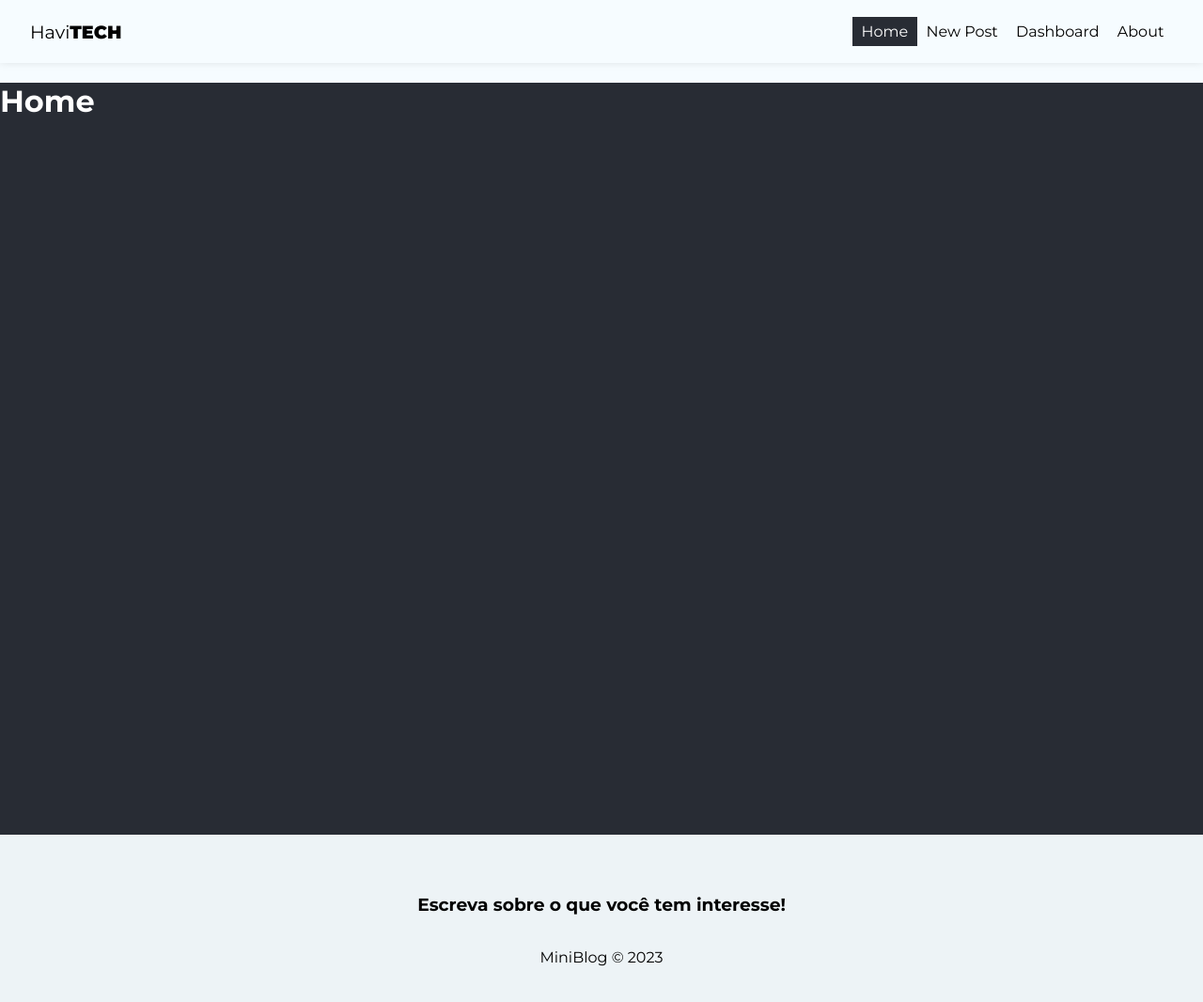
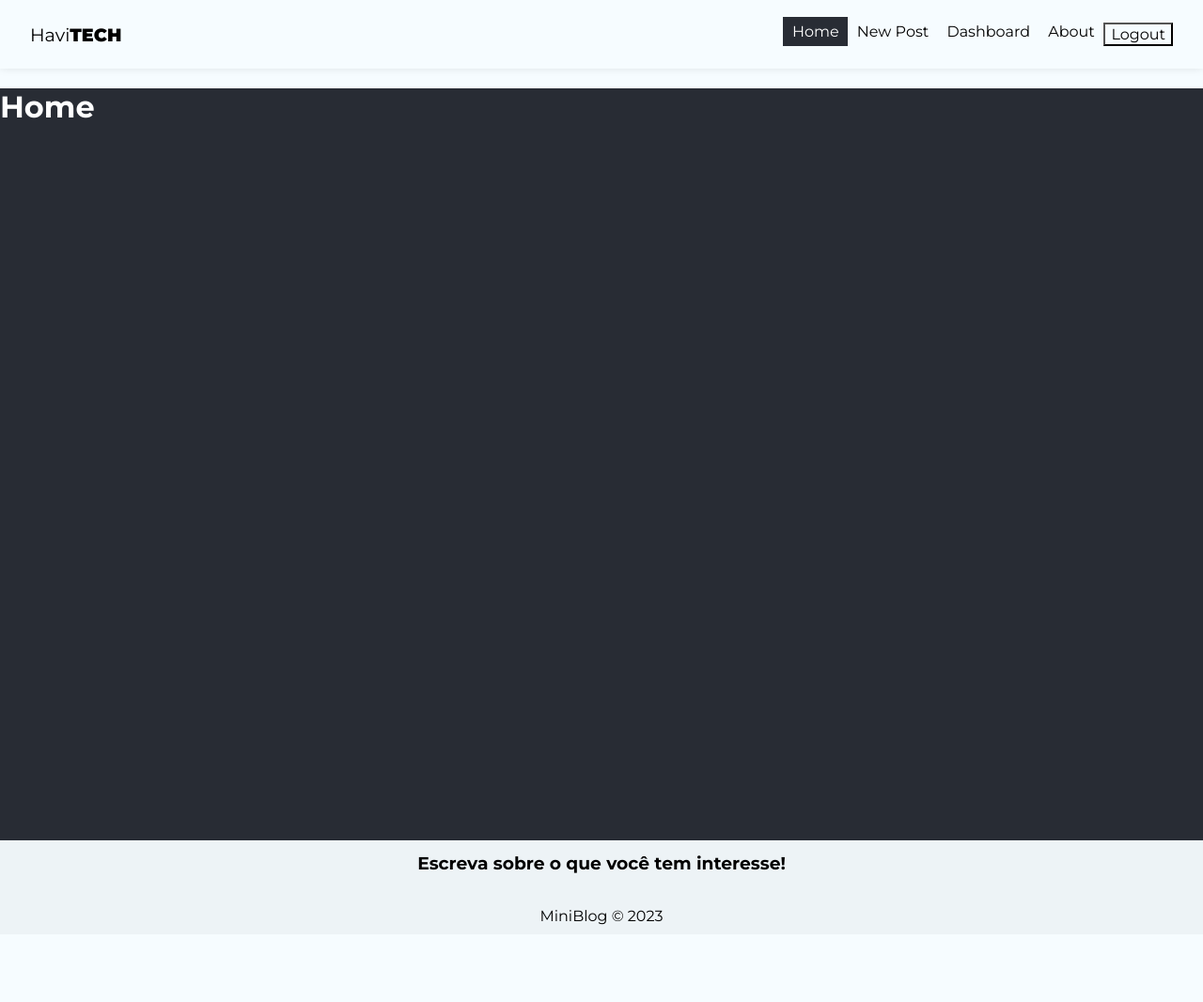
Before and after one commit to JonathasRosa/HaviTechProse, a React (Create React App) app in the folder miniblog/: page / in a window 1280 px wide. Shown: the top 1066 px of the page at 94% size. After the commit the page ends 994 px from the top, so only its background shows below. Built offline with nearby package versions, Linux system fonts and the light colour scheme; no server answers; sample sign-in values are in the browser's storage.

Commit message:
Feat: logout function implementation

```diff
--- a/miniblog/src/components/Footer.module.css
+++ b/miniblog/src/components/Footer.module.css
@@ -1,5 +1,5 @@
 .footer {
-    height: 200px;
+    height: 100px;
     display: flex;
     flex-direction: column;
     align-items: center;
--- a/miniblog/src/components/Navbar.js
+++ b/miniblog/src/components/Navbar.js
@@ -8,6 +8,7 @@ import styles from "./Navbar.module.css";
 
 const Navbar = ()=> {
     const { user } = useAuthValue();
+    const { logout } = useAuthentication();
     return (
         <nav className={styles.navbar}>
             <NavLink to="/" className={styles.brand}>
@@ -40,6 +41,11 @@ const Navbar = ()=> {
                 <li>
                 <NavLink to="/about" className={({isActive}) => (isActive ? styles.active : "")}>About</NavLink>
                 </li>
+                {user && (
+                    <li>
+                        <button onClick={logout}>Logout</button>
+                    </li>
+                )}
             </ul>
         </nav>
     );
--- a/miniblog/src/hooks/useAuthentication.js
+++ b/miniblog/src/hooks/useAuthentication.js
@@ -54,10 +54,17 @@ export const useAuthentication = () => {
             setError(systemErrorMessage);
         };
     };
+
+    //Logout - Sing Out
+    const logout = () =>{
+        checkIfIsCancelled();
+        signOut(auth)
+    }
+
     //Set canceled to true as soon as you leave the page.
     useEffect (() => {
         return () => setCancelled(true);
     }, []);
-    return{ auth, createUser, error, loading };
+    return{ auth, createUser, error, loading, logout };
 
 };
```
